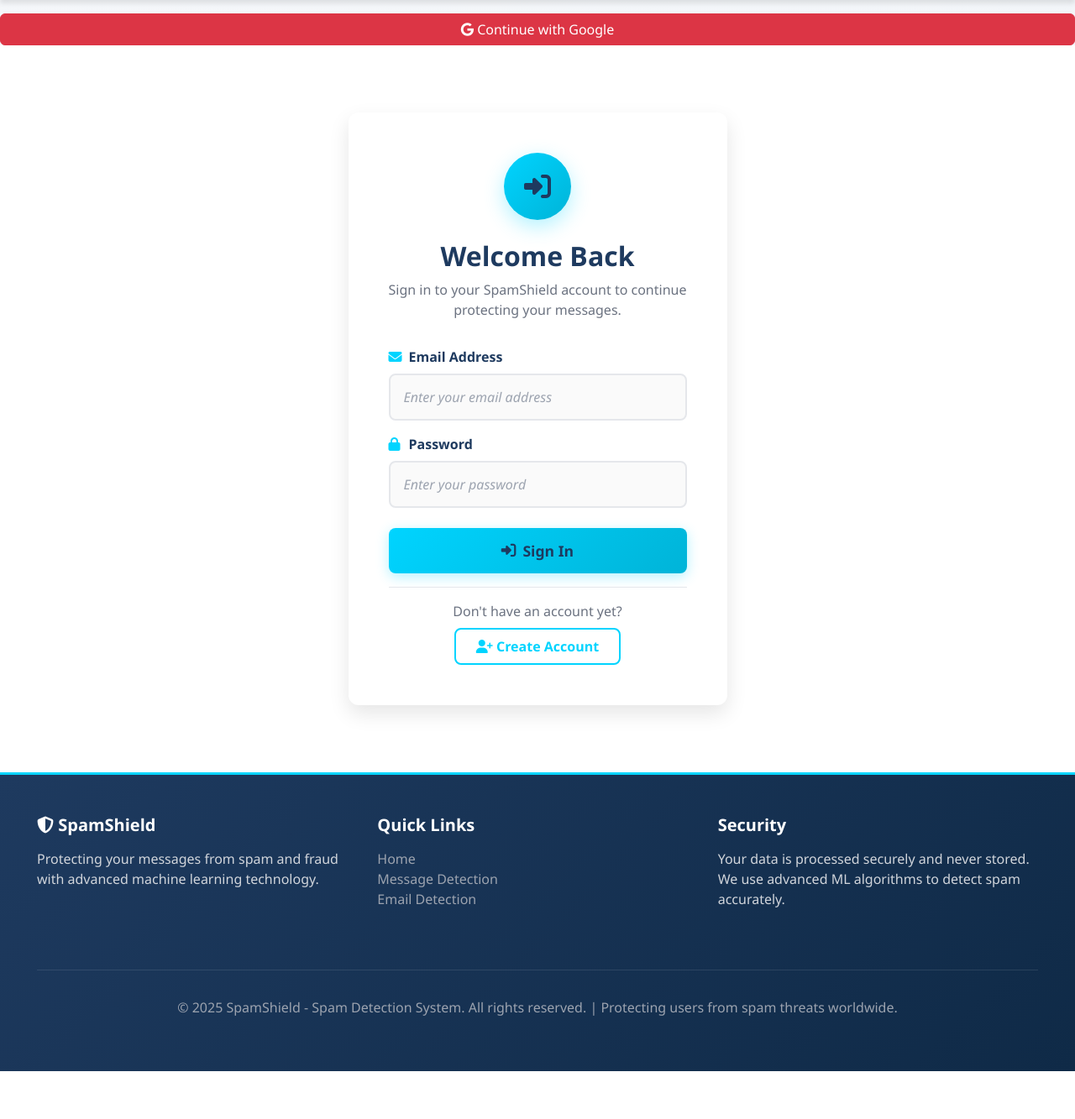
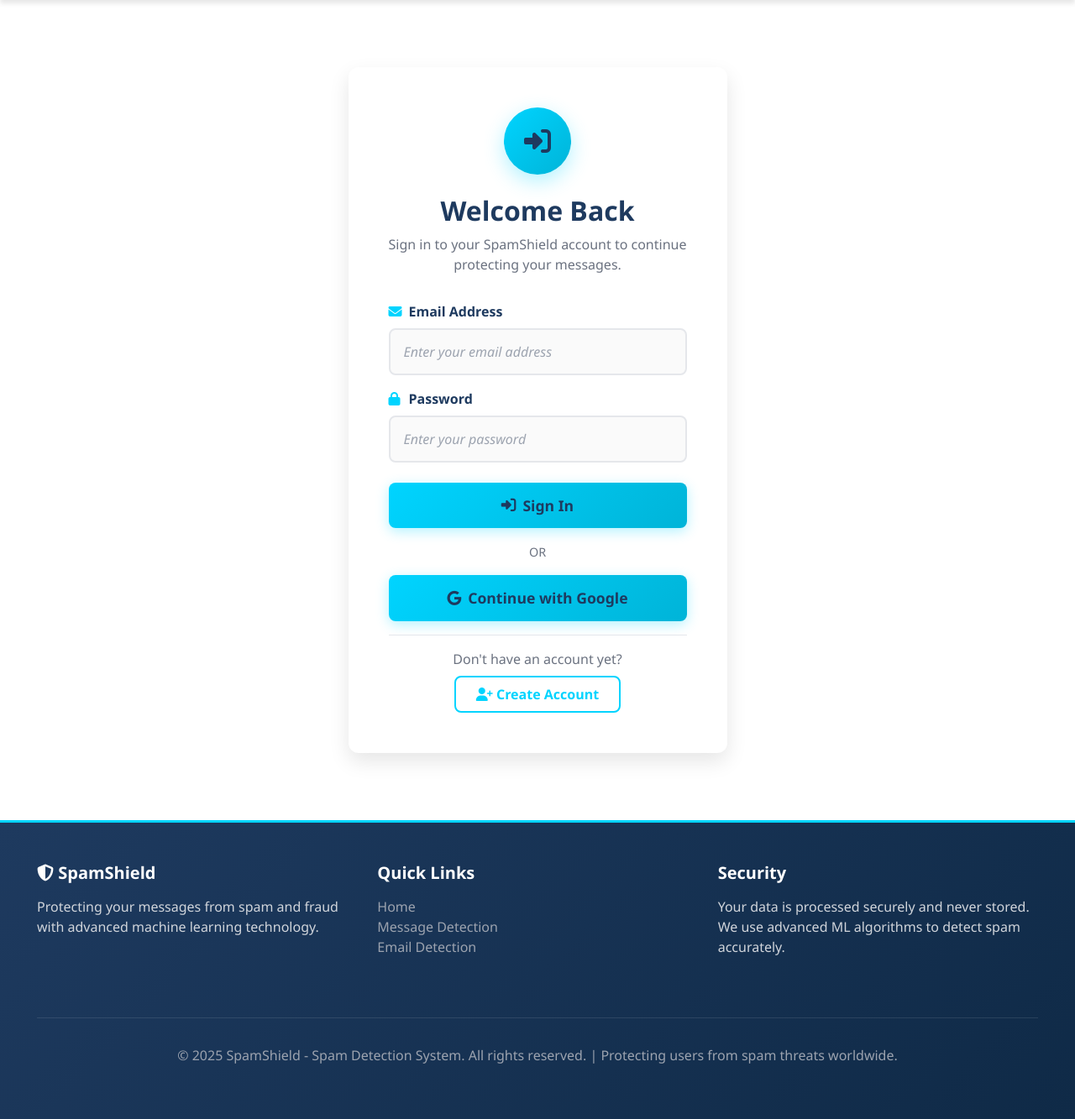
Before and after one commit to zalaprashant2003-spec/2025-26_SDP3_Spam_Text_Message_Detection, a Django app: page /login/ in a window 1280 px wide. Shown: the part 83-1416 px from the top of the page at 84% size. Before the commit the page ends 1359 px from the top, so only its background shows below. Run offline with Django 4.2, Linux system fonts and the light colour scheme; parts of the project's set-up code (start-up, migrations or seed data) failed here and were passed over.

Commit message:
Change UI for Signin page

```diff
--- a/project/templates/project/login.html
+++ b/project/templates/project/login.html
@@ -3,60 +3,77 @@
 {% block title %}Login - SpamShield{% endblock %}
 
 {% block content %}
-<a href="{% url 'google_login' %}" class="btn btn-danger w-100 mt-3">
-    <i class="fab fa-google"></i> Continue with Google
-</a>
 <section class="info-section" style="min-height: calc(100vh - 200px); display: flex; align-items: center;">
     <div class="container">
         <div class="row justify-content-center">
             <div class="col-lg-5 col-md-7">
                 <div class="detection-container" style="margin: 0;">
+
+                    <!-- Header -->
                     <div style="text-align: center; margin-bottom: 2rem;">
                         <div style="background: linear-gradient(135deg, var(--accent-color), #00b4d8); width: 80px; height: 80px; border-radius: 50%; display: flex; align-items: center; justify-content: center; margin: 0 auto 1.5rem; box-shadow: 0 8px 25px rgba(0, 212, 255, 0.3);">
                             <i class="fas fa-sign-in-alt" style="font-size: 2rem; color: var(--dark-blue);"></i>
                         </div>
+
                         <h1 style="color: var(--dark-blue); font-weight: 700; margin-bottom: 0.5rem; font-size: 2rem;">
                             Welcome Back
                         </h1>
+
                         <p style="color: var(--text-secondary); font-size: 1rem;">
                             Sign in to your SpamShield account to continue protecting your messages.
                         </p>
                     </div>
 
+                    <!-- Login Form -->
                     <form method="post" class="auth-form">
                         {% csrf_token %}
 
-                        <!-- Email Field -->
+                        <!-- Email -->
                         <div class="form-group mb-3">
                             <label for="id_email" class="form-label">
                                 <i class="fas fa-envelope"></i> Email Address
                             </label>
-                            <input type="email" class="form-control" id="id_email" name="email" placeholder="Enter your email address" required>
+                            <input type="email" class="form-control" id="id_email" name="email"
+                                   placeholder="Enter your email address" required>
                         </div>
 
-                        <!-- Password Field -->
+                        <!-- Password -->
                         <div class="form-group mb-4">
                             <label for="id_password" class="form-label">
                                 <i class="fas fa-lock"></i> Password
                             </label>
-                            <input type="password" class="form-control" id="id_password" name="password" placeholder="Enter your password" required>
+                            <input type="password" class="form-control" id="id_password" name="password"
+                                   placeholder="Enter your password" required>
                         </div>
 
-                        <!-- Submit Button -->
+                        <!-- Login Button -->
                         <button type="submit" class="btn btn-primary-custom btn-detect mb-3">
                             <i class="fas fa-sign-in-alt"></i> Sign In
                         </button>
+
+                        <!-- Divider -->
+                        <div class="text-center my-3">
+                            <span style="color: var(--text-secondary); font-size: 0.9rem;">OR</span>
+                        </div>
+
+                        <!-- Google Login Button -->
+                        <a href="{% url 'google_login' %}" class="btn btn-primary-custom btn-detect mb-3">
+                            <i class="fab fa-google"></i> Continue with Google
+                        </a>
+
                     </form>
 
-                    <!-- Register Link -->
+                    <!-- Register -->
                     <div style="text-align: center; padding-top: 1rem; border-top: 1px solid var(--border-color);">
                         <p style="color: var(--text-secondary); margin-bottom: 0.5rem;">
                             Don't have an account yet?
                         </p>
+
                         <a href="{% url 'register' %}" class="btn btn-secondary-custom" style="padding: 0.5rem 1.5rem;">
                             <i class="fas fa-user-plus"></i> Create Account
                         </a>
                     </div>
+
                 </div>
             </div>
         </div>
```
